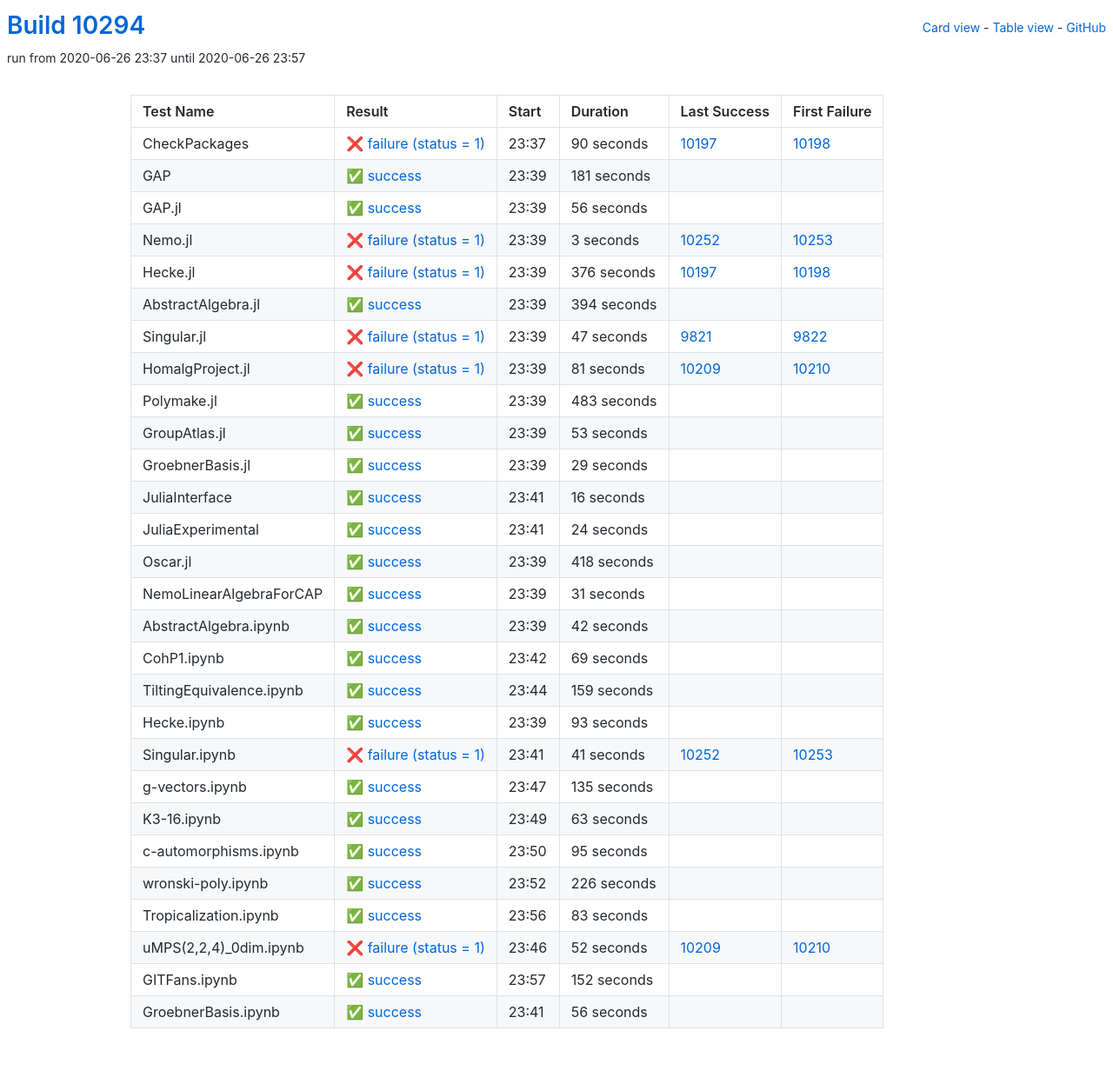
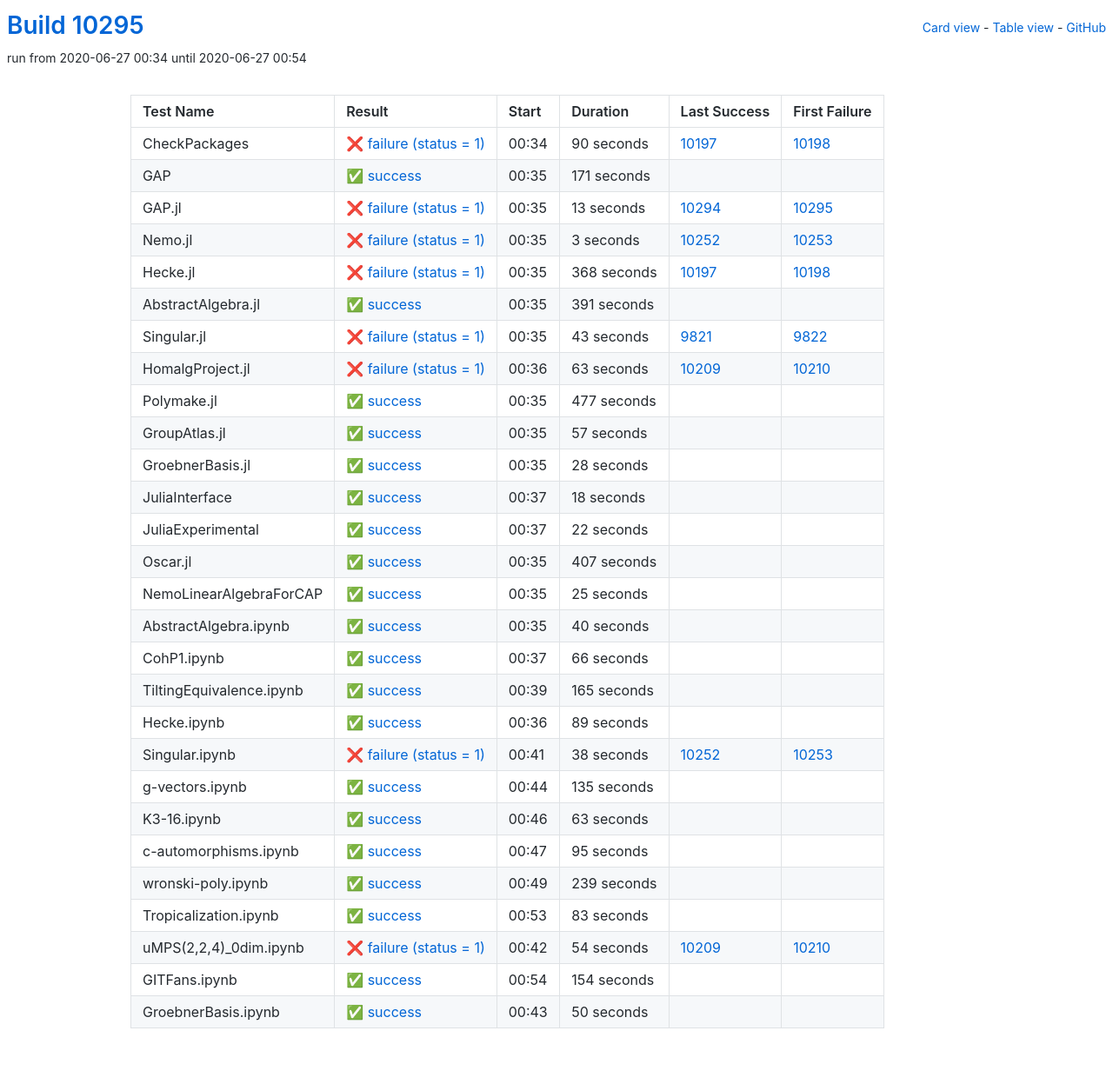
Before and after one commit to oscar-system/oscar-ci-status, a Jekyll site: the page built from table.html, in a window 1280 px wide. Shown: the whole page at 87% size. Built offline with Jekyll 4.4.1, drawn with Linux system fonts in a browser that asks for light colours.

Commit message:
Build #10295

```diff
--- a/_data/ci.yml
+++ b/_data/ci.yml
@@ -1,6 +1,6 @@
 ---
-build: 10294
-build_url: https://oscarci.mathematik.uni-kl.de/job/oscar/10294/
+build: 10295
+build_url: https://oscarci.mathematik.uni-kl.de/job/oscar/10295/
 job: oscar
 organization: oscar-system
 repo: oscar-ci-status
@@ -8,8 +8,8 @@
 tests:
 - name: CheckPackages
   id: checkpackages
-  log: https://oscarci.mathematik.uni-kl.de/job/oscar/10294/artifact/logs/build-10294/CheckPackages.log
-  start: 2020-06-26 23:37
+  log: https://oscarci.mathematik.uni-kl.de/job/oscar/10295/artifact/logs/build-10295/CheckPackages.log
+  start: 2020-06-27 00:34
   success: false
   exitcode: 1
   status: failure
@@ -20,32 +20,32 @@
   first_failure_url: https://oscarci.mathematik.uni-kl.de/job/oscar/10198/
 - name: GAP
   id: gap
-  log: https://oscarci.mathematik.uni-kl.de/job/oscar/10294/artifact/logs/build-10294/GAP.log
-  start: 2020-06-26 23:39
+  log: https://oscarci.mathematik.uni-kl.de/job/oscar/10295/artifact/logs/build-10295/GAP.log
+  start: 2020-06-27 00:35
   success: true
   exitcode: 0
   status: success
-  duration: 181
+  duration: 171
   last_success: false
   last_success_url:
   first_failure: false
   first_failure_url:
 - name: GAP.jl
   id: gap-jl
-  log: https://oscarci.mathematik.uni-kl.de/job/oscar/10294/artifact/logs/build-10294/GAP.jl.log
-  start: 2020-06-26 23:39
-  success: true
-  exitcode: 0
-  status: success
-  duration: 56
-  last_success: false
-  last_success_url:
-  first_failure: false
-  first_failure_url:
+  log: https://oscarci.mathematik.uni-kl.de/job/oscar/10295/artifact/logs/build-10295/GAP.jl.log
+  start: 2020-06-27 00:35
+  success: false
+  exitcode: 1
+  status: failure
+  duration: 13
+  last_success: 10294
+  last_success_url: https://oscarci.mathematik.uni-kl.de/job/oscar/10294/
+  first_failure: 10295
+  first_failure_url: https://oscarci.mathematik.uni-kl.de/job/oscar/10295/
 - name: Nemo.jl
   id: nemo-jl
-  log: https://oscarci.mathematik.uni-kl.de/job/oscar/10294/artifact/logs/build-10294/Nemo.jl.log
-  start: 2020-06-26 23:39
+  log: https://oscarci.mathematik.uni-kl.de/job/oscar/10295/artifact/logs/build-10295/Nemo.jl.log
+  start: 2020-06-27 00:35
   success: false
   exitcode: 1
   status: failure
@@ -56,200 +56,200 @@
   first_failure_url: https://oscarci.mathematik.uni-kl.de/job/oscar/10253/
 - name: Hecke.jl
   id: hecke-jl
-  log: https://oscarci.mathematik.uni-kl.de/job/oscar/10294/artifact/logs/build-10294/Hecke.jl.log
-  start: 2020-06-26 23:39
+  log: https://oscarci.mathematik.uni-kl.de/job/oscar/10295/artifact/logs/build-10295/Hecke.jl.log
+  start: 2020-06-27 00:35
   success: false
   exitcode: 1
   status: failure
-  duration: 376
+  duration: 368
   last_success: 10197
   last_success_url: https://oscarci.mathematik.uni-kl.de/job/oscar/10197/
   first_failure: 10198
   first_failure_url: https://oscarci.mathematik.uni-kl.de/job/oscar/10198/
 - name: AbstractAlgebra.jl
   id: abstractalgebra-jl
-  log: https://oscarci.mathematik.uni-kl.de/job/oscar/10294/artifact/logs/build-10294/AbstractAlgebra.jl.log
-  start: 2020-06-26 23:39
+  log: https://oscarci.mathematik.uni-kl.de/job/oscar/10295/artifact/logs/build-10295/AbstractAlgebra.jl.log
+  start: 2020-06-27 00:35
   success: true
   exitcode: 0
   status: success
-  duration: 394
+  duration: 391
   last_success: false
   last_success_url:
   first_failure: false
   first_failure_url:
 - name: Singular.jl
   id: singular-jl
-  log: https://oscarci.mathematik.uni-kl.de/job/oscar/10294/artifact/logs/build-10294/Singular.jl.log
-  start: 2020-06-26 23:39
+  log: https://oscarci.mathematik.uni-kl.de/job/oscar/10295/artifact/logs/build-10295/Singular.jl.log
+  start: 2020-06-27 00:35
   success: false
   exitcode: 1
   status: failure
-  duration: 47
+  duration: 43
   last_success: 9821
   last_success_url: https://oscarci.mathematik.uni-kl.de/job/oscar/9821/
   first_failure: 9822
   first_failure_url: https://oscarci.mathematik.uni-kl.de/job/oscar/9822/
 - name: HomalgProject.jl
   id: homalgproject-jl
-  log: https://oscarci.mathematik.uni-kl.de/job/oscar/10294/artifact/logs/build-10294/HomalgProject.jl.log
-  start: 2020-06-26 23:39
+  log: https://oscarci.mathematik.uni-kl.de/job/oscar/10295/artifact/logs/build-10295/HomalgProject.jl.log
+  start: 2020-06-27 00:36
   success: false
   exitcode: 1
   status: failure
-  duration: 81
+  duration: 63
   last_success: 10209
   last_success_url: https://oscarci.mathematik.uni-kl.de/job/oscar/10209/
   first_failure: 10210
   first_failure_url: https://oscarci.mathematik.uni-kl.de/job/oscar/10210/
 - name: Polymake.jl
   id: polymake-jl
-  log: https://oscarci.mathematik.uni-kl.de/job/oscar/10294/artifact/logs/build-10294/Polymake.jl.log
-  start: 2020-06-26 23:39
+  log: https://oscarci.mathematik.uni-kl.de/job/oscar/10295/artifact/logs/build-10295/Polymake.jl.log
+  start: 2020-06-27 00:35
   success: true
   exitcode: 0
   status: success
-  duration: 483
+  duration: 477
   last_success: false
   last_success_url:
   first_failure: false
   first_failure_url:
 - name: GroupAtlas.jl
   id: groupatlas-jl
-  log: https://oscarci.mathematik.uni-kl.de/job/oscar/10294/artifact/logs/build-10294/GroupAtlas.jl.log
-  start: 2020-06-26 23:39
+  log: https://oscarci.mathematik.uni-kl.de/job/oscar/10295/artifact/logs/build-10295/GroupAtlas.jl.log
+  start: 2020-06-27 00:35
   success: true
   exitcode: 0
   status: success
-  duration: 53
+  duration: 57
   last_success: false
   last_success_url:
   first_failure: false
   first_failure_url:
 - name: GroebnerBasis.jl
   id: groebnerbasis-jl
-  log: https://oscarci.mathematik.uni-kl.de/job/oscar/10294/artifact/logs/build-10294/GroebnerBasis.jl.log
-  start: 2020-06-26 23:39
+  log: https://oscarci.mathematik.uni-kl.de/job/oscar/10295/artifact/logs/build-10295/GroebnerBasis.jl.log
+  start: 2020-06-27 00:35
   success: true
   exitcode: 0
   status: success
-  duration: 29
+  duration: 28
   last_success: false
   last_success_url:
   first_failure: false
   first_failure_url:
 - name: JuliaInterface
   id: juliainterface
-  log: https://oscarci.mathematik.uni-kl.de/job/oscar/10294/artifact/logs/build-10294/JuliaInterface.log
-  start: 2020-06-26 23:41
+  log: https://oscarci.mathematik.uni-kl.de/job/oscar/10295/artifact/logs/build-10295/JuliaInterface.log
+  start: 2020-06-27 00:37
   success: true
   exitcode: 0
   status: success
-  duration: 16
+  duration: 18
   last_success: false
   last_success_url:
   first_failure: false
   first_failure_url:
 - name: JuliaExperimental
   id: juliaexperimental
-  log: https://oscarci.mathematik.uni-kl.de/job/oscar/10294/artifact/logs/build-10294/JuliaExperimental.log
-  start: 2020-06-26 23:41
+  log: https://oscarci.mathematik.uni-kl.de/job/oscar/10295/artifact/logs/build-10295/JuliaExperimental.log
+  start: 2020-06-27 00:37
   success: true
   exitcode: 0
   status: success
-  duration: 24
+  duration: 22
   last_success: false
   last_success_url:
   first_failure: false
   first_failure_url:
 - name: Oscar.jl
   id: oscar-jl
-  log: https://oscarci.mathematik.uni-kl.de/job/oscar/10294/artifact/logs/build-10294/Oscar.jl.log
-  start: 2020-06-26 23:39
+  log: https://oscarci.mathematik.uni-kl.de/job/oscar/10295/artifact/logs/build-10295/Oscar.jl.log
+  start: 2020-06-27 00:35
   success: true
   exitcode: 0
   status: success
-  duration: 418
+  duration: 407
   last_success: false
   last_success_url:
   first_failure: false
   first_failure_url:
 - name: NemoLinearAlgebraForCAP
   id: nemolinearalgebraforcap
-  log: https://oscarci.mathematik.uni-kl.de/job/oscar/10294/artifact/logs/build-10294/NemoLinearAlgebraForCAP.log
-  start: 2020-06-26 23:39
+  log: https://oscarci.mathematik.uni-kl.de/job/oscar/10295/artifact/logs/build-10295/NemoLinearAlgebraForCAP.log
+  start: 2020-06-27 00:35
   success: true
   exitcode: 0
   status: success
-  duration: 31
+  duration: 25
   last_success: false
   last_success_url:
   first_failure: false
   first_failure_url:
 - name: AbstractAlgebra.ipynb
   id: abstractalgebra-ipynb
-  log: https://oscarci.mathematik.uni-kl.de/job/oscar/10294/artifact/logs/build-10294/AbstractAlgebra.ipynb.log
-  start: 2020-06-26 23:39
+  log: https://oscarci.mathematik.uni-kl.de/job/oscar/10295/artifact/logs/build-10295/AbstractAlgebra.ipynb.log
+  start: 2020-06-27 00:35
   success: true
   exitcode: 0
   status: success
-  duration: 42
+  duration: 40
   last_success: false
   last_success_url:
   first_failure: false
   first_failure_url:
 - name: CohP1.ipynb
   id: cohp1-ipynb
-  log: https://oscarci.mathematik.uni-kl.de/job/oscar/10294/artifact/logs/build-10294/CohP1.ipynb.log
-  start: 2020-06-26 23:42
+  log: https://oscarci.mathematik.uni-kl.de/job/oscar/10295/artifact/logs/build-10295/CohP1.ipynb.log
+  start: 2020-06-27 00:37
   success: true
   exitcode: 0
   status: success
-  duration: 69
+  duration: 66
   last_success: false
   last_success_url:
   first_failure: false
   first_failure_url:
 - name: TiltingEquivalence.ipynb
   id: tiltingequivalence-ipynb
-  log: https://oscarci.mathematik.uni-kl.de/job/oscar/10294/artifact/logs/build-10294/TiltingEquivalence.ipynb.log
-  start: 2020-06-26 23:44
+  log: https://oscarci.mathematik.uni-kl.de/job/oscar/10295/artifact/logs/build-10295/TiltingEquivalence.ipynb.log
+  start: 2020-06-27 00:39
   success: true
   exitcode: 0
   status: success
-  duration: 159
+  duration: 165
   last_success: false
   last_success_url:
   first_failure: false
   first_failure_url:
 - name: Hecke.ipynb
   id: hecke-ipynb
-  log: https://oscarci.mathematik.uni-kl.de/job/oscar/10294/artifact/logs/build-10294/Hecke.ipynb.log
-  start: 2020-06-26 23:39
+  log: https://oscarci.mathematik.uni-kl.de/job/oscar/10295/artifact/logs/build-10295/Hecke.ipynb.log
+  start: 2020-06-27 00:36
   success: true
   exitcode: 0
   status: success
-  duration: 93
+  duration: 89
   last_success: false
   last_success_url:
   first_failure: false
   first_failure_url:
 - name: Singular.ipynb
   id: singular-ipynb
-  log: https://oscarci.mathematik.uni-kl.de/job/oscar/10294/artifact/logs/build-10294/Singular.ipynb.log
-  start: 2020-06-26 23:41
+  log: https://oscarci.mathematik.uni-kl.de/job/oscar/10295/artifact/logs/build-10295/Singular.ipynb.log
+  start: 2020-06-27 00:41
   success: false
   exitcode: 1
   status: failure
-  duration: 41
+  duration: 38
   last_success: 10252
   last_success_url: https://oscarci.mathematik.uni-kl.de/job/oscar/10252/
   first_failure: 10253
   first_failure_url: https://oscarci.mathematik.uni-kl.de/job/oscar/10253/
 - name: g-vectors.ipynb
   id: g-vectors-ipynb
-  log: https://oscarci.mathematik.uni-kl.de/job/oscar/10294/artifact/logs/build-10294/g-vectors.ipynb.log
-  start: 2020-06-26 23:47
+  log: https://oscarci.mathematik.uni-kl.de/job/oscar/10295/artifact/logs/build-10295/g-vectors.ipynb.log
+  start: 2020-06-27 00:44
   success: true
   exitcode: 0
   status: success
@@ -260,8 +260,8 @@
   first_failure_url:
 - name: K3-16.ipynb
   id: k3-16-ipynb
-  log: https://oscarci.mathematik.uni-kl.de/job/oscar/10294/artifact/logs/build-10294/K3-16.ipynb.log
-  start: 2020-06-26 23:49
+  log: https://oscarci.mathematik.uni-kl.de/job/oscar/10295/artifact/logs/build-10295/K3-16.ipynb.log
+  start: 2020-06-27 00:46
   success: true
   exitcode: 0
   status: success
@@ -272,8 +272,8 @@
   first_failure_url:
 - name: c-automorphisms.ipynb
   id: c-automorphisms-ipynb
-  log: https://oscarci.mathematik.uni-kl.de/job/oscar/10294/artifact/logs/build-10294/c-automorphisms.ipynb.log
-  start: 2020-06-26 23:50
+  log: https://oscarci.mathematik.uni-kl.de/job/oscar/10295/artifact/logs/build-10295/c-automorphisms.ipynb.log
+  start: 2020-06-27 00:47
   success: true
   exitcode: 0
   status: success
@@ -284,20 +284,20 @@
   first_failure_url:
 - name: wronski-poly.ipynb
   id: wronski-poly-ipynb
-  log: https://oscarci.mathematik.uni-kl.de/job/oscar/10294/artifact/logs/build-10294/wronski-poly.ipynb.log
-  start: 2020-06-26 23:52
+  log: https://oscarci.mathematik.uni-kl.de/job/oscar/10295/artifact/logs/build-10295/wronski-poly.ipynb.log
+  start: 2020-06-27 00:49
   success: true
   exitcode: 0
   status: success
-  duration: 226
+  duration: 239
   last_success: false
   last_success_url:
   first_failure: false
   first_failure_url:
 - name: Tropicalization.ipynb
   id: tropicalization-ipynb
-  log: https://oscarci.mathematik.uni-kl.de/job/oscar/10294/artifact/logs/build-10294/Tropicalization.ipynb.log
-  start: 2020-06-26 23:56
+  log: https://oscarci.mathematik.uni-kl.de/job/oscar/10295/artifact/logs/build-10295/Tropicalization.ipynb.log
+  start: 2020-06-27 00:53
   success: true
   exitcode: 0
   status: success
@@ -308,36 +308,36 @@
   first_failure_url:
 - name: uMPS(2,2,4)_0dim.ipynb
   id: umps-2-2-4-0dim-ipynb
-  log: https://oscarci.mathematik.uni-kl.de/job/oscar/10294/artifact/logs/build-10294/uMPS-2-2-4-_0dim.ipynb.log
-  start: 2020-06-26 23:46
+  log: https://oscarci.mathematik.uni-kl.de/job/oscar/10295/artifact/logs/build-10295/uMPS-2-2-4-_0dim.ipynb.log
+  start: 2020-06-27 00:42
   success: false
   exitcode: 1
   status: failure
-  duration: 52
+  duration: 54
   last_success: 10209
   last_success_url: https://oscarci.mathematik.uni-kl.de/job/oscar/10209/
   first_failure: 10210
   first_failure_url: https://oscarci.mathematik.uni-kl.de/job/oscar/10210/
 - name: GITFans.ipynb
   id: gitfans-ipynb
-  log: https://oscarci.mathematik.uni-kl.de/job/oscar/10294/artifact/logs/build-10294/GITFans.ipynb.log
-  start: 2020-06-26 23:57
+  log: https://oscarci.mathematik.uni-kl.de/job/oscar/10295/artifact/logs/build-10295/GITFans.ipynb.log
+  start: 2020-06-27 00:54
   success: true
   exitcode: 0
   status: success
-  duration: 152
+  duration: 154
   last_success: false
   last_success_url:
   first_failure: false
   first_failure_url:
 - name: GroebnerBasis.ipynb
   id: groebnerbasis-ipynb
-  log: https://oscarci.mathematik.uni-kl.de/job/oscar/10294/artifact/logs/build-10294/GroebnerBasis.ipynb.log
-  start: 2020-06-26 23:41
+  log: https://oscarci.mathematik.uni-kl.de/job/oscar/10295/artifact/logs/build-10295/GroebnerBasis.ipynb.log
+  start: 2020-06-27 00:43
   success: true
   exitcode: 0
   status: success
-  duration: 56
+  duration: 50
   last_success: false
   last_success_url:
   first_failure: false
```
Also changed, not shown: README.md.
